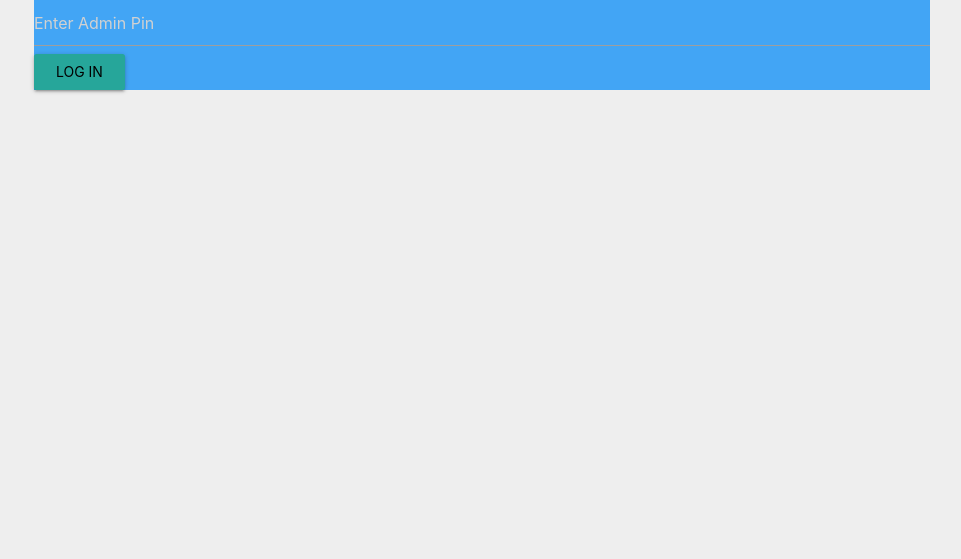
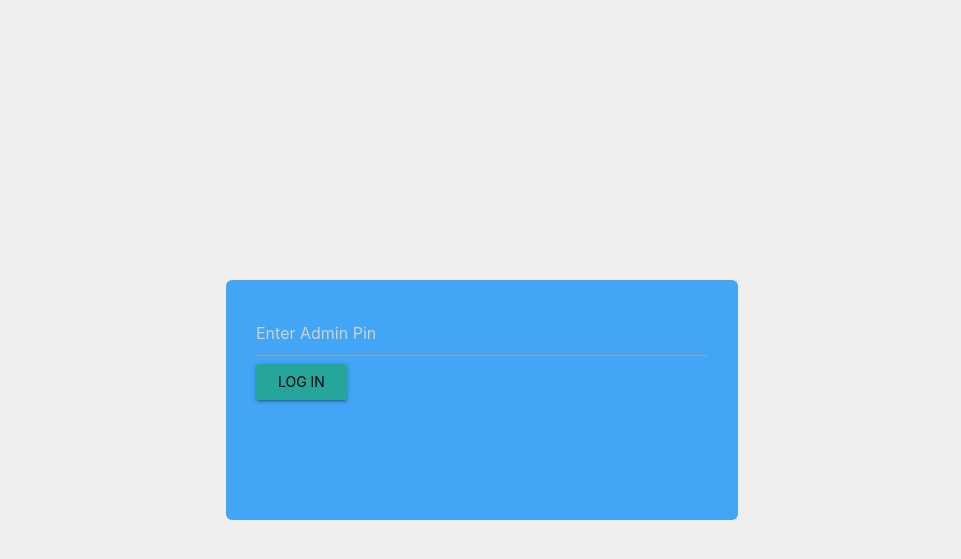
Before and after one commit to iit-technology-ambit/Midgard, a Flask app: page / in a window 1280 px wide. Shown: the top 559 px of the page, without its empty margins (158-1119 px from the left). Run offline with Flask 2, Linux system fonts and the light colour scheme.

Commit message:
CSS changes

```diff
--- a/templates/login.html
+++ b/templates/login.html
@@ -2,19 +2,32 @@
 <html>
     <head>
         <title>Midgard Continous Deployment</title>
+        <meta name="viewport" content="width=device-width;initial-scale=1.0">
         <!-- Compiled and minified CSS -->
         <link rel="stylesheet" href="https://cdnjs.cloudflare.com/ajax/libs/materialize/1.0.0/css/materialize.min.css">
 
         <!-- Compiled and minified JavaScript -->
         <script src="https://cdnjs.cloudflare.com/ajax/libs/materialize/1.0.0/js/materialize.min.js"></script>
     </head>
-    <body class="grey lighten-3">
-        <div class="container blue lighten-1">
-            <form action="/login" method="POST">
+    <body class="grey lighten-3 valign-wrapper">
+        <div class="container blue valign lighten-1">
+            <form action="/login" method="POST" class="row">
                 <input type="text" class="input-field col-s6" name="pin" placeholder="Enter Admin Pin">
                 <input type="submit" class="btn btn-success waves waves-effect " value="Log In" onclick="saveUser()">
             </form>
         </div>
-
+        <style>
+            .container{
+                width:40vw;
+                height:30vh;
+                top:35vh;
+                left: 30vw;
+                position:absolute;
+                border-radius: 6px;
+                padding-top:30px;
+                padding-left:30px;
+                padding-right: 30px;
+            }
+        </style>
     </body>
 </html>
```
